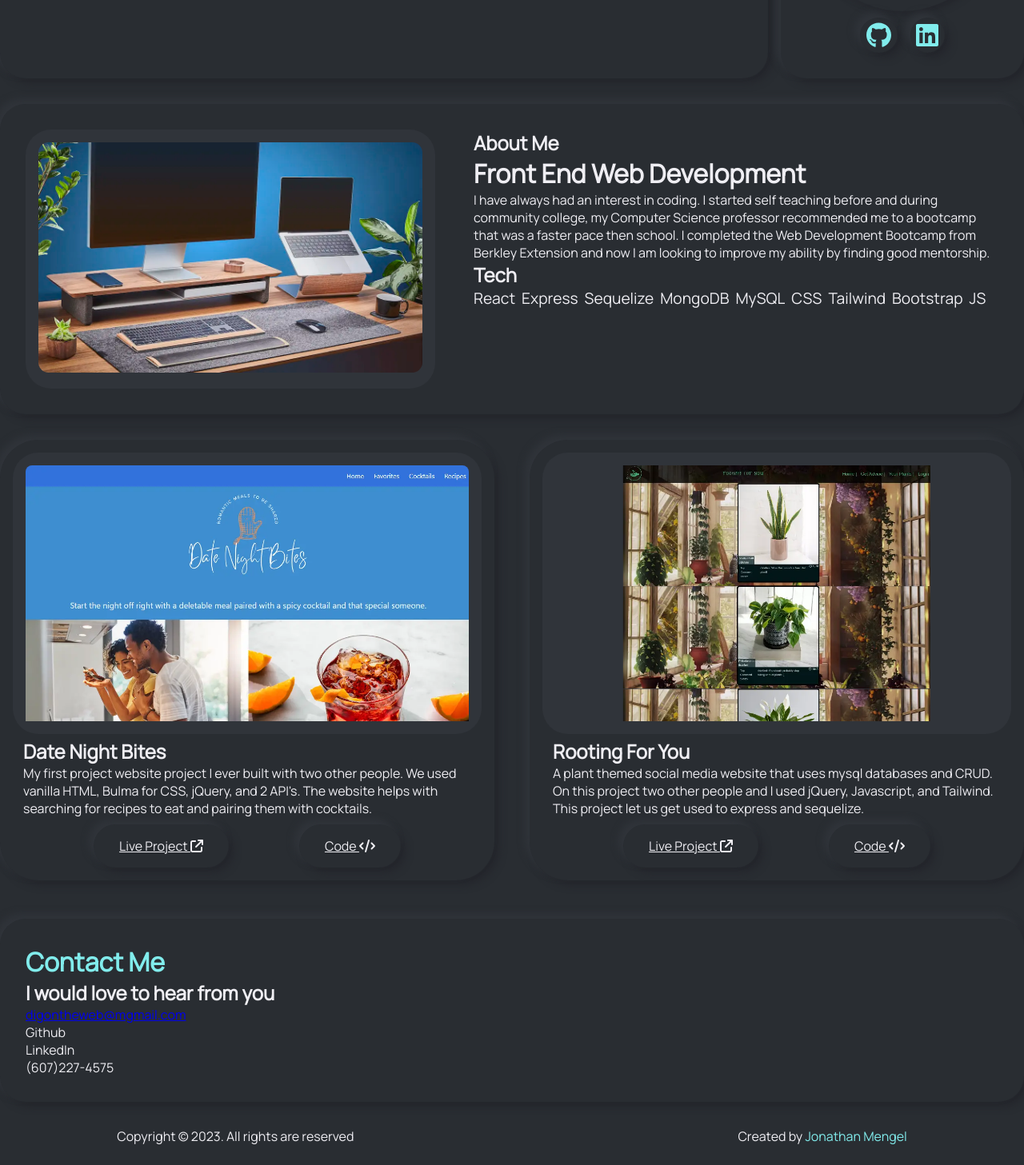
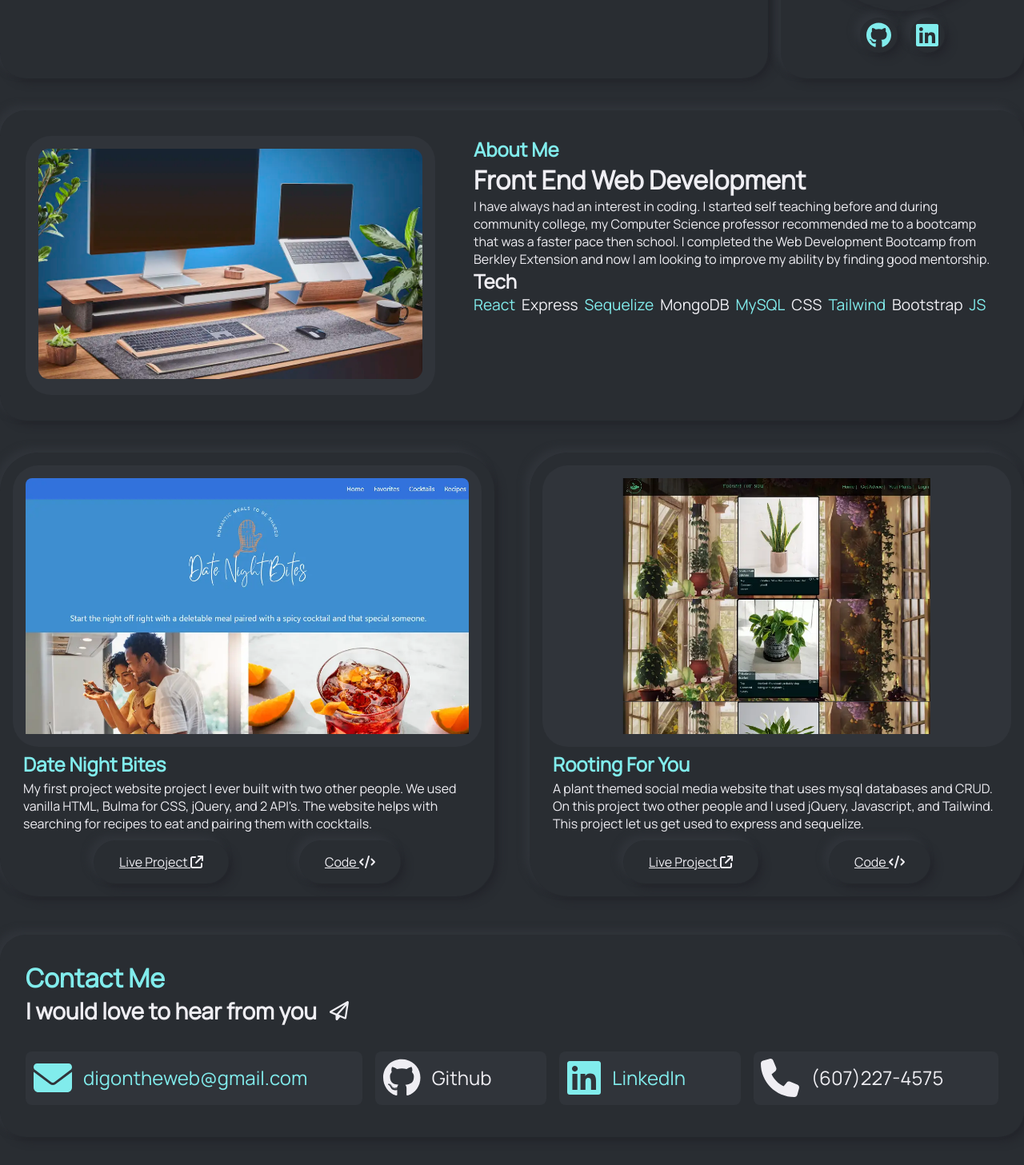
Before and after one commit to digggggg/portfolio-website, a React (Vite) app: page / in a window 1280 px wide. Shown: the part 382-1839 px from the top of the page at 80% size. Built offline with nearby package versions, Linux system fonts and the light colour scheme.

Commit message:
added contact me styling

```diff
--- a/src/components/About.jsx
+++ b/src/components/About.jsx
@@ -9,7 +9,7 @@ export default function About() {
           <img src="src\assets\computers.webp" />
         </div>
         <div className="about--textinfo">
-          <h3>About Me</h3>
+          <h3 style={{ color: "#81ecec" }}>About Me</h3>
           <h2>Front End Web Development</h2>
           <p>
             I have always had an interest in coding. I started self teaching
@@ -21,15 +21,15 @@ export default function About() {
           <div>
             <h3>Tech</h3>
             <ul className="tech--list">
-              <li>React</li>
+              <li style={{ color: "#81ecec" }}>React</li>
               <li>Express</li>
-              <li>Sequelize</li>
+              <li style={{ color: "#81ecec" }}>Sequelize</li>
               <li>MongoDB</li>
-              <li>MySQL</li>
+              <li style={{ color: "#81ecec" }}>MySQL</li>
               <li>CSS</li>
-              <li>Tailwind</li>
+              <li style={{ color: "#81ecec" }}>Tailwind</li>
               <li>Bootstrap</li>
-              <li>JS</li>
+              <li style={{ color: "#81ecec" }}>JS</li>
             </ul>
           </div>
         </div>
--- a/src/components/Contact.jsx
+++ b/src/components/Contact.jsx
@@ -1,27 +1,64 @@
 import React from "react";
 import "../css/Contact.css";
+import { FontAwesomeIcon } from "@fortawesome/react-fontawesome";
+import { faEnvelope, faPhone } from "@fortawesome/free-solid-svg-icons";
+import { faLinkedin, faGithub } from "@fortawesome/free-brands-svg-icons";
+import { faPaperPlane } from "@fortawesome/free-regular-svg-icons";
 export default function Contact() {
   return (
     <div className="contact--container" id="contact">
       <div className="contact">
         <h2 style={{ color: "#81ecec" }}>Contact Me</h2>
-        <h3>I would love to hear from you</h3>
-        <div>
+        <div className="contact--h3">
+          <h3>I would love to hear from you</h3>
+          <FontAwesomeIcon icon={faPaperPlane} />
+        </div>
+
+        <div className="social">
           <div>
-            <a href="mailto:digontheweb@gmail.com">digontheweb@mgmail.com</a>
-            <a></a>
+            <a
+              className="social--notskipped"
+              href="mailto:digontheweb@gmail.com"
+            >
+              <FontAwesomeIcon icon={faEnvelope} size="2xl" />
+            </a>
+            <a
+              className="social--link social--notskipped"
+              href="mailto:digontheweb@gmail.com"
+            >
+              digontheweb@gmail.com
+            </a>
           </div>
           <div>
-            <a>Github</a>
-            <a></a>
+            <a className="social--skipped" href="https://github.com/digggggg">
+              <FontAwesomeIcon icon={faGithub} size="2xl" />
+            </a>
+            <a
+              href="https://github.com/digggggg"
+              className="social--link social--skipped"
+            >
+              Github
+            </a>
           </div>
           <div>
-            <a>LinkedIn</a>
-            <a></a>
+            <a
+              className="social--notskipped"
+              href="https://www.linkedin.com/in/jonathan-mengel-825179130/"
+            >
+              <FontAwesomeIcon icon={faLinkedin} size="2xl" />
+            </a>
+            <a
+              href="https://www.linkedin.com/in/jonathan-mengel-825179130/"
+              className="social--link social--notskipped"
+            >
+              LinkedIn
+            </a>
           </div>
           <div>
-            <a>(607)227-4575</a>
-            <a></a>
+            <a className="social--skipped">
+              <FontAwesomeIcon icon={faPhone} size="2xl" />
+            </a>
+            <a className="social--link social--skipped">(607)227-4575</a>
           </div>
         </div>
       </div>
--- a/src/css/About.css
+++ b/src/css/About.css
@@ -5,7 +5,7 @@
 .about--container {
   display: flex;
   justify-content: center;
-  margin-top: 2rem;
+  margin-top: 2.5rem;
 }
 
 .about {
--- a/src/css/Contact.css
+++ b/src/css/Contact.css
@@ -18,10 +18,48 @@
   border-radius: 2rem;
 }
 
-.contact h3 {
+.contact--h3 {
   font-size: 1.5rem;
+  display: flex;
+  align-items: center;
+  gap: 1rem;
+  padding-bottom: 1rem;
 }
 
 .contact h2 {
   font-size: 2rem;
 }
+
+.social {
+  display: grid;
+  grid-template-columns: repeat(4, auto);
+  font-size: 1.5rem;
+  align-items: center;
+  grid-column-gap: 1rem;
+  color: #1e3150;
+  margin-top: 1rem;
+  padding-bottom: 0.5rem;
+}
+
+.social div {
+  align-items: center;
+  background-color: #30343a;
+  padding: 0.6rem;
+  border-radius: 0.5rem;
+}
+
+.social div a {
+  text-decoration: none;
+}
+
+.social--link {
+  margin-left: 0.9rem;
+}
+
+.social--notskipped {
+  color: #81ecec;
+}
+
+.social--skipped {
+  color: #efeef3;
+}
--- a/src/css/Navbar.css
+++ b/src/css/Navbar.css
@@ -31,6 +31,10 @@
   color: #efeef3;
 }
 
+.nav--links a:hover {
+  color: #81ecec;
+}
+
 #navbar {
   position: sticky;
   top: 0;
--- a/src/css/Project.css
+++ b/src/css/Project.css
@@ -13,6 +13,14 @@
   font-size: 1rem;
   font-family: "Manrope", sans-serif;
   width: 35rem;
+}
+
+.project--text p {
+  margin-top: 0.2rem;
+}
+
+.project--text h2 {
+  color: #81ecec;
 }
 
 .project--links {
--- a/src/css/Projects.css
+++ b/src/css/Projects.css
@@ -5,5 +5,5 @@
   justify-content: center;
   grid-column-gap: 2.75rem;
   grid-row-gap: 3rem;
-  margin-top: 2rem;
+  margin-top: 2.5rem;
 }
```
